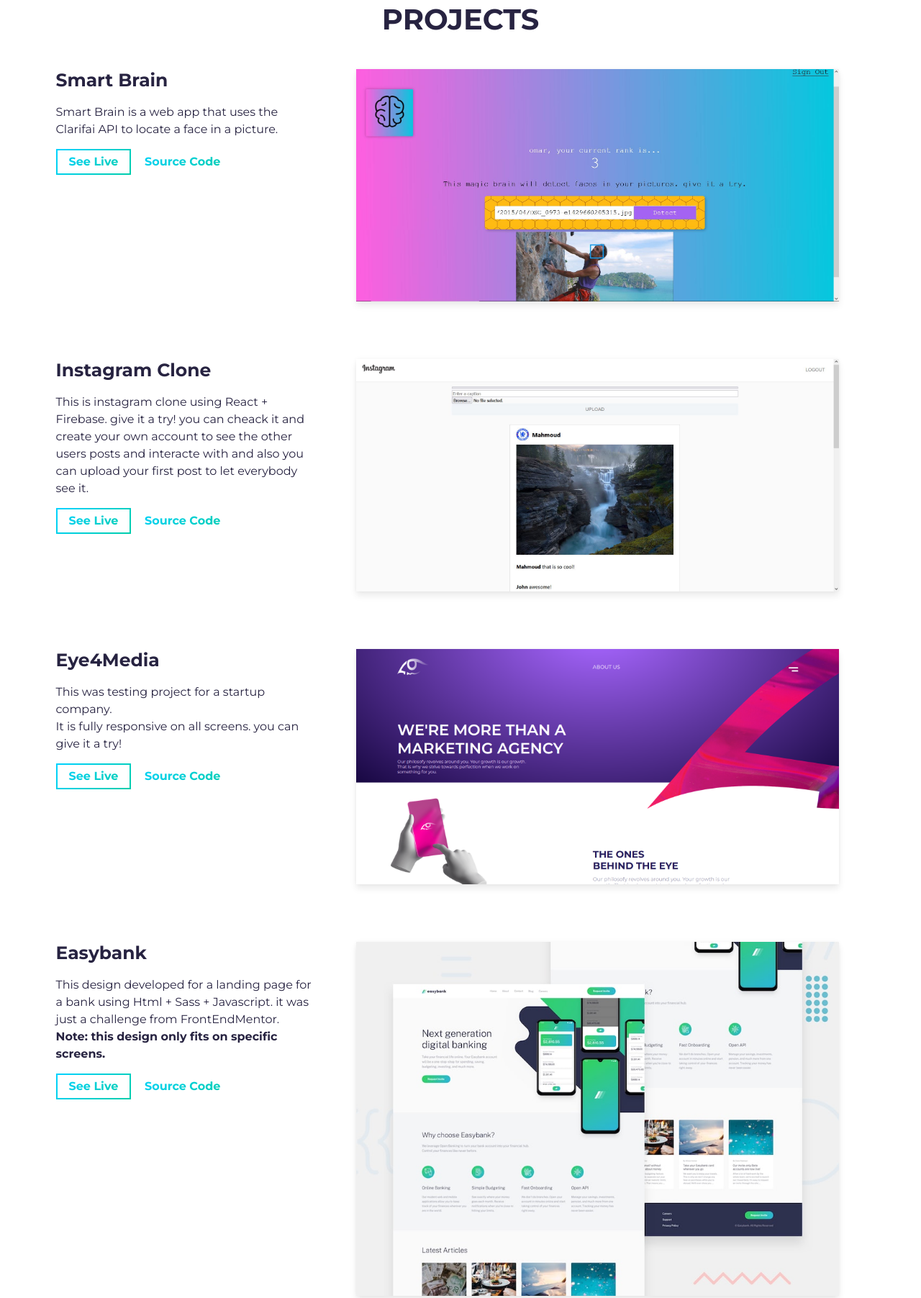
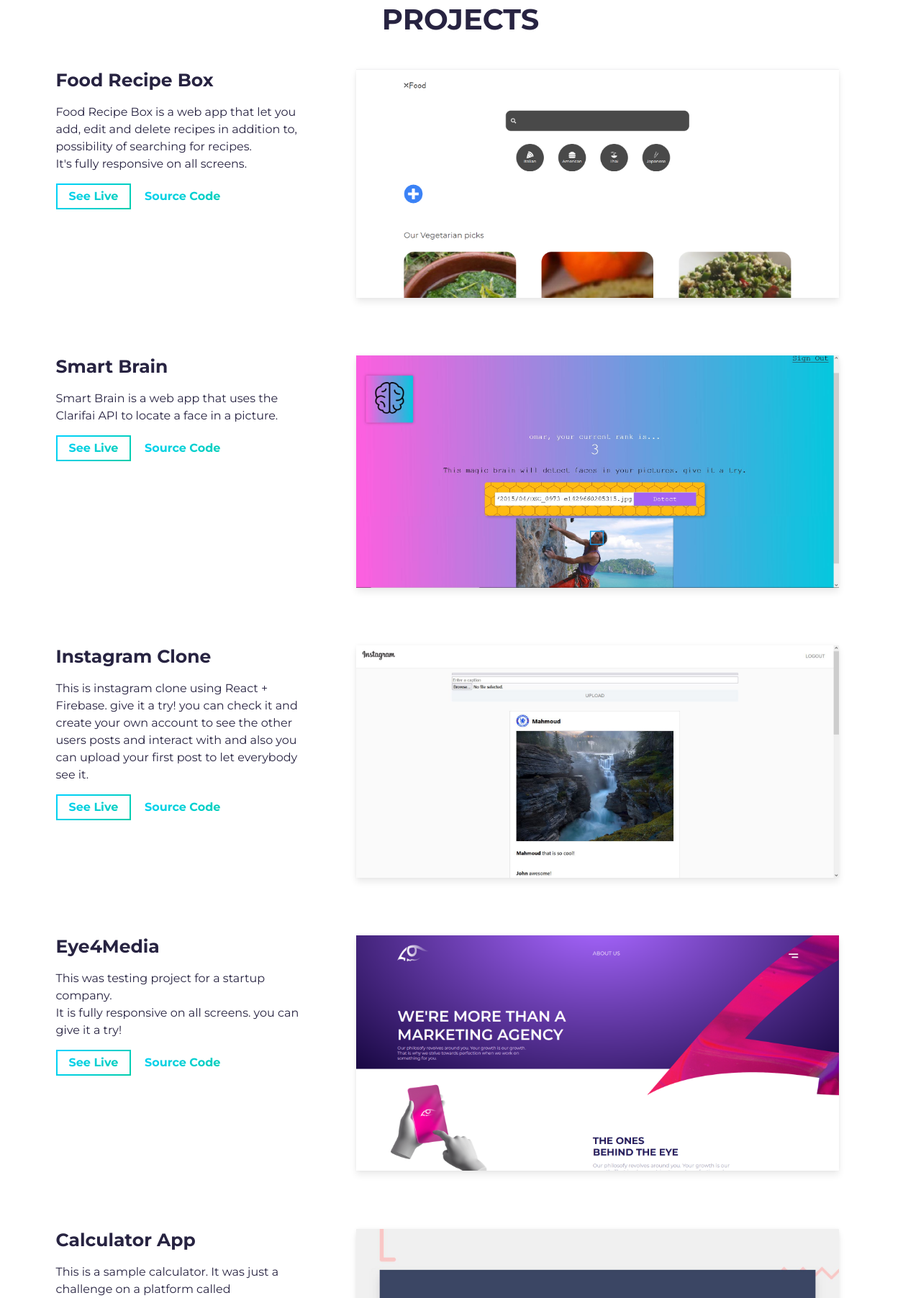
Before and after one commit to mahmoudzanoun13/simplefolio, a website built with Parcel: page src/index.html in a window 1280 px wide. Shown: the part 1418-3222 px from the top of the page at 72% size. Built offline with nearby package versions, Linux system fonts and the light colour scheme.

Commit message:
updating...

```diff
--- a/src/index.html
+++ b/src/index.html
@@ -118,6 +118,40 @@
           <div class="row">
             <div class="col-lg-4 col-sm-12">
               <div class="project-wrapper__text load-hidden">
+                <h3 class="project-wrapper__text-title">Food Recipe Box</h3>
+                <div>
+                  <p class="mb-4">
+                    Food Recipe Box is a web app that let you add, edit and delete recipes in addition to, possibility of searching for recipes.
+                    <br>
+                    It's fully responsive on all screens.
+                  </p>
+                </div>
+                <a rel="noreferrer" target="_blank" class="cta-btn cta-btn--hero" href="https://recipe-box-app-2022.netlify.app">
+                  See Live
+                </a>
+                <a rel="noreferrer" target="_blank" class="cta-btn text-color-main"
+                  href="https://github.com/mahmoudzanoun13/recipe-box">
+                  Source Code
+                </a>
+              </div>
+            </div>
+            <div class="col-lg-8 col-sm-12">
+              <div class="project-wrapper__image load-hidden">
+                <a rel="noreferrer" href="https://recipe-box-app-2022.netlify.app" target="_blank">
+                  <div data-tilt data-tilt-max="4" data-tilt-glare="true" data-tilt-max-glare="0.5"
+                    class="thumbnail rounded js-tilt">
+                    <img alt="Project Image" class="img-fluid" src="assets/recipe-box-project.png" />
+                  </div>
+                </a>
+              </div>
+            </div>
+          </div>
+          <!-- /END Project -->
+
+          <!-- Notice: each .row is a project -->
+          <div class="row">
+            <div class="col-lg-4 col-sm-12">
+              <div class="project-wrapper__text load-hidden">
                 <h3 class="project-wrapper__text-title">Smart Brain</h3>
                 <div>
                   <p class="mb-4">
@@ -171,8 +205,8 @@
                 <h3 class="project-wrapper__text-title">Instagram Clone</h3>
                 <div>
                   <p class="mb-4">
-                    This is instagram clone using React + Firebase. give it a try! you can cheack it and create your own account to see the
-                    other users posts and interacte with and also you can upload your first post to let everybody see it.
+                    This is instagram clone using React + Firebase. give it a try! you can check it and create your own account to see the
+                    other users posts and interact with and also you can upload your first post to let everybody see it.
                   </p>
                 </div>
                 <a
@@ -251,44 +285,10 @@
           <div class="row">
             <div class="col-lg-4 col-sm-12">
               <div class="project-wrapper__text load-hidden">
-                <h3 class="project-wrapper__text-title">Easybank</h3>
-                <div>
-                  <p class="mb-4">
-                    This design developed for a landing page for a bank using Html + Sass + Javascript. it was just a challenge from FrontEndMentor.
-                    <br>
-                    <strong>Note: this design only fits on specific screens.</strong>
-                  </p>
-                </div>
-                <a rel="noreferrer" target="_blank" class="cta-btn cta-btn--hero" href="https://mahmoudzanoun13.github.io/easybank/">
-                  See Live
-                </a>
-                <a rel="noreferrer" target="_blank" class="cta-btn text-color-main"
-                  href="https://github.com/mahmoudzanoun13/easybank">
-                  Source Code
-                </a>
-              </div>
-            </div>
-            <div class="col-lg-8 col-sm-12">
-              <div class="project-wrapper__image load-hidden">
-                <a rel="noreferrer" href="https://mahmoudzanoun13.github.io/easybank/" target="_blank">
-                  <div data-tilt data-tilt-max="4" data-tilt-glare="true" data-tilt-max-glare="0.5"
-                    class="thumbnail rounded js-tilt">
-                    <img alt="Project Image" class="img-fluid" src="assets/easybankproject.jpg" />
-                  </div>
-                </a>
-              </div>
-            </div>
-          </div>
-          <!-- /END Project -->
-
-          <!-- Notice: each .row is a project -->
-          <div class="row">
-            <div class="col-lg-4 col-sm-12">
-              <div class="project-wrapper__text load-hidden">
                 <h3 class="project-wrapper__text-title">Calculator App</h3>
                 <div>
                   <p class="mb-4">
-                    This is a sample calculator. it was just a challenge on a platform called FrontEndMentor. it is fully responsive so, you
+                    This is a sample calculator. It was just a challenge on a platform called FrontEndMentor. It is fully responsive so, you
                     can try it to calculate anything either from your computer or even your phone and also there are three themes so, you
                     can do what you like whatever. you can try it.
                   </p>
```
Also changed, not shown: src/assets/easybankproject.jpg (deleted), src/assets/recipe-box-project.PNG (added), 1 other file.
